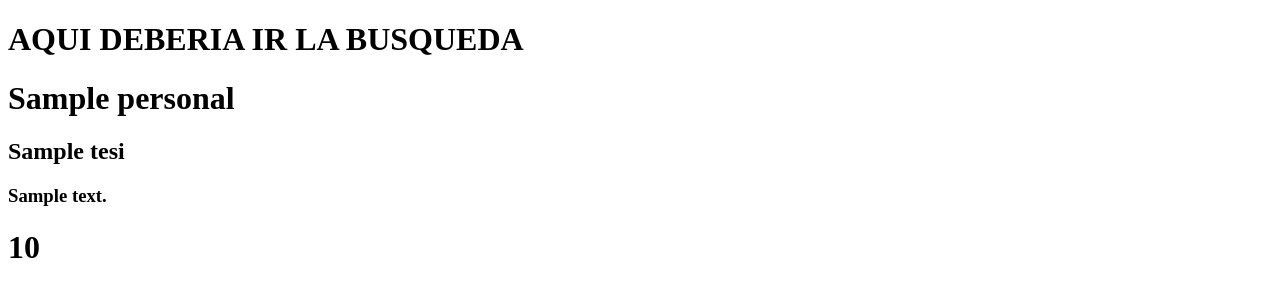
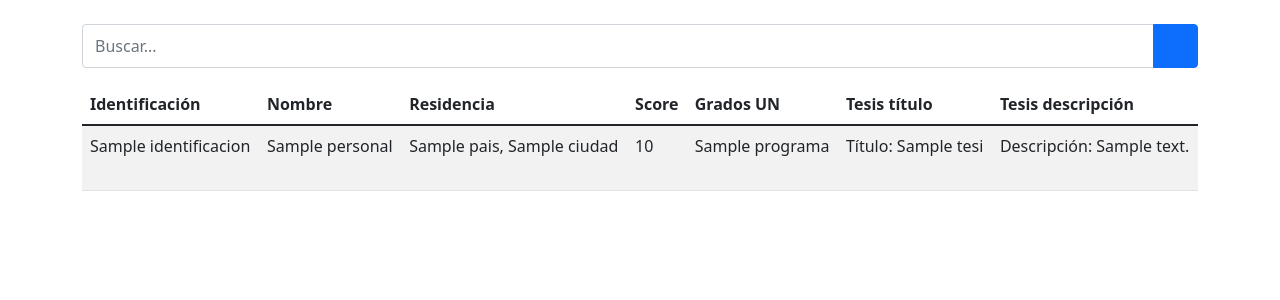
Before and after one commit to scassiano/bda_project_ir, a Django app: page / in a window 1280 px wide. Shown: the top 300 px of the page. Run offline with Django 5.2, Linux system fonts and the light colour scheme; tables that the repository leaves empty hold one stand-in row (values such as "Sample post"); a database or web service that is not in the repository returns one stand-in record (values such as "Sample title"); some libraries are stand-ins or nearby versions.

Commit message:
add: buscador funcional y vista de tabla

```diff
--- a/search/templates/search.html
+++ b/search/templates/search.html
@@ -3,17 +3,75 @@
 <head>
     <meta charset="UTF-8">
     <meta name="viewport" content="width=device-width, initial-scale=1.0">
-    <title>Busqueda de egresados</title>
+    <link href="https://cdn.jsdelivr.net/npm/bootstrap@5.1.3/dist/css/bootstrap.min.css" rel="stylesheet" integrity="sha384-1BmE4kWBq78iYhFldvKuhfTAU6auU8tT94WrHftjDbrCEXSU1oBoqyl2QvZ6jIW3" crossorigin="anonymous">
+    <link rel="stylesheet" href="https://fonts.googleapis.com/icon?family=Material+Icons">
+    <title>Búsqueda</title>
 </head>
 <body>
-    <h1>AQUI DEBERIA IR LA BUSQUEDA</h1>
-    {% for egresado in lista %}
-    <h1>{{egresado.personal.nombre}}</h1>
-        {%for grado in egresado.grados_un%}
-        <h2>{{grado.trabajo_grado.tesis.titulo}}</h2>
-        <h3>{{grado.trabajo_grado.tesis.descripcion}}</h3>
-        {% endfor %}
-    <h1>{{egresado.score}}</h1>
-    {% endfor %}
+    <div class="container mt-4">
+        <form method="GET" action="">
+            <div class="input-group mb-3">
+                <input type="text" name="q" class="form-control" placeholder="Buscar...">
+                <button type="submit" class="btn btn-primary">
+                    <span class="material-icons">&#xe8b6;</span>
+                </button>
+            </div>
+        </form>
+
+        <table id="egresados-table" class="table table-striped" style="width:100%">
+            <thead>
+                <tr>
+                    <th>Identificación</th>
+                    <th>Nombre</th>
+                    <th>Residencia</th>
+                    <th>Score</th>
+                    <th>Grados UN</th>
+                    <th>Tesis título</th>
+                    <th>Tesis descripción</th>
+                </tr>
+            </thead>
+            <tbody>
+                {% for egresado in lista %}
+                <tr>
+                    <td>{{ egresado.personal.identificacion }}</td>
+                    <td>{{ egresado.personal.nombre }}</td>
+                    <td>{{ egresado.personal.lugar_residencia.pais }}, {{ egresado.personal.lugar_residencia.ciudad }}</td>
+                    <td>{{ egresado.score }}</td>
+                    <td>
+                        {% for grado_un in egresado.grados_un %}
+                            {{ grado_un.programa.nombre }}
+                            <br>
+                            <br>
+                        {% endfor %}
+                    </td>
+                    <td>
+                        {% for grado_un in egresado.grados_un %}
+                            Título: {{ grado_un.trabajo_grado.tesis.titulo }}
+                            <br>
+                            <br>
+                        {% endfor %}
+                    </td>
+                    <td>
+                        {% for grado_un in egresado.grados_un %}
+                            Descripción: {{ grado_un.trabajo_grado.tesis.descripcion }}
+                            <br>
+                            <br>
+                        {% endfor %}
+                    </td>
+                </tr>
+                {% endfor %}
+            </tbody>
+        </table>
+    </div>
+    <link href="https://cdn.datatables.net/v/bs5/jq-3.7.0/dt-2.0.8/datatables.min.css" rel="stylesheet">
+    <script src="https://cdn.datatables.net/v/bs5/jq-3.7.0/dt-2.0.8/datatables.min.js"></script>
+    <script>
+        new DataTable('#egresados-table', {
+            order: [[3, 'desc']],
+            searching: false,
+            lengthChange: false,
+        });
+    </script>
+
 </body>
 </html>
--- a/search/views.py
+++ b/search/views.py
@@ -4,7 +4,24 @@ from django.http import HttpResponse
 
 # Create your views here.
 def index(request):
-    egresados = egresados_collection.find({ "$text": { "$search": "pollos en la luna","$language":"es", "$diacriticSensitive":True} }, {"score": { "$meta": "textScore" } }).sort( { "score": { "$meta": "textScore" } })
+    query = request.GET.get('q', '')
+    egresados = egresados_collection.find(
+        {
+            "$text": {
+                "$search": query,
+                "$language":"es",
+                "$diacriticSensitive":True
+            }
+        },
+        {
+            "score":{
+                "$meta": "textScore"
+            }
+        }).sort(
+            { "score": {
+                "$meta": "textScore"
+                }
+            })
     return render(request, "search.html",{"lista":egresados})
 
 
```
